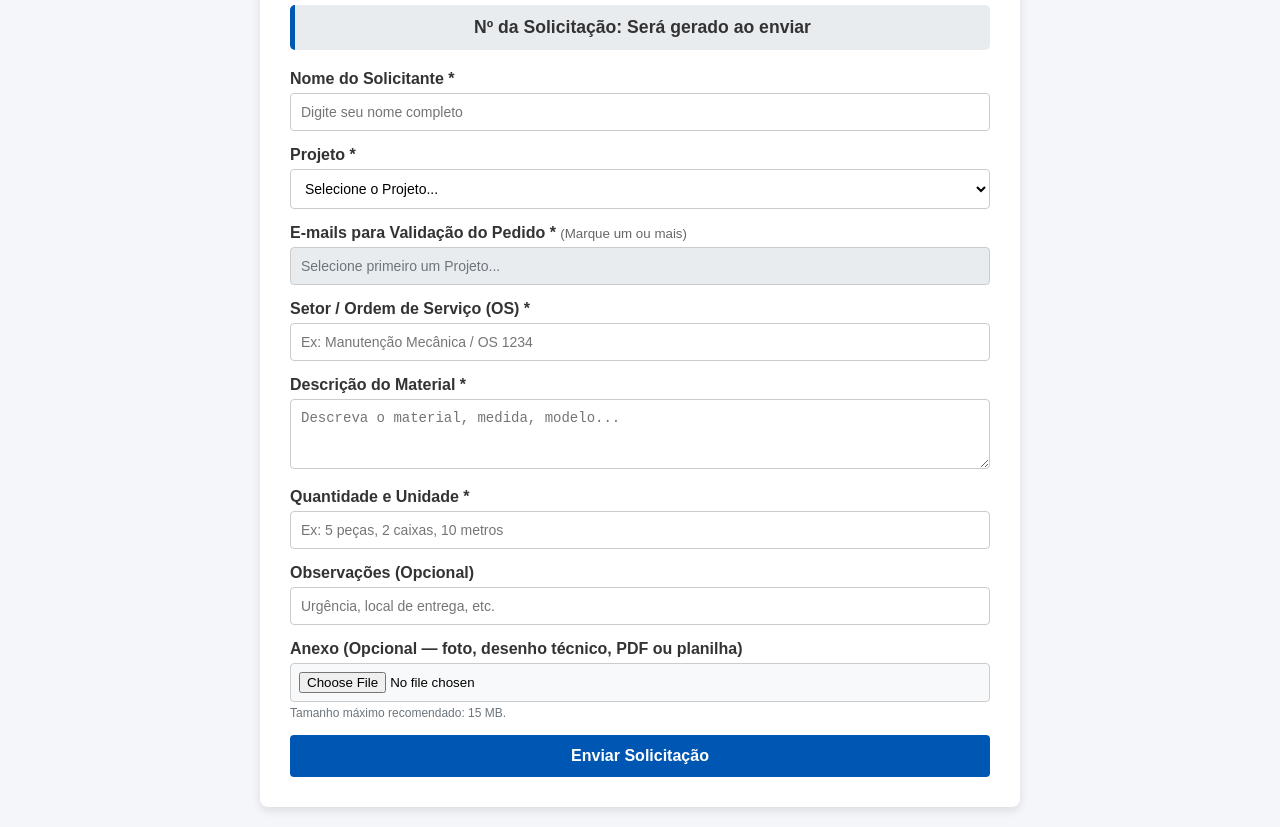
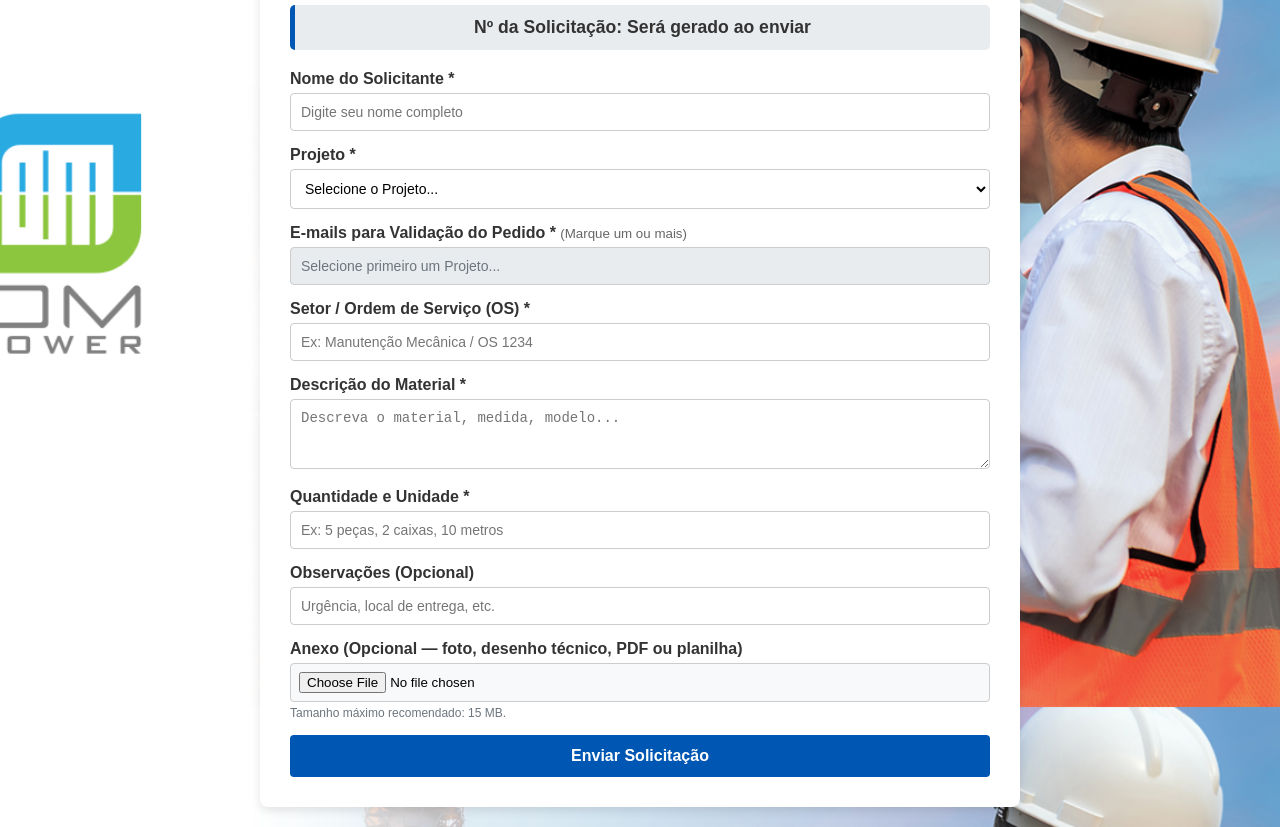
Before and after one commit to thewad1234567-art/Solicita-o-de-Materiais, a plain HTML site: page index.html in a window 1280 px wide. Shown: the part 93-920 px from the top of the page. Drawn offline with Linux system fonts and the light colour scheme.

Commit message:
Update index.html

```diff
--- a/index.html
+++ b/index.html
@@ -13,7 +13,7 @@
       --cor-principal: #0056b3;
       --cor-fundo: #f4f6f9;
       --cor-card: #ffffff;
-      --imagem-fundo: url('Fundo.png');
+      --imagem-fundo: url('Fundo1.png');
     }
 
     body {
```
